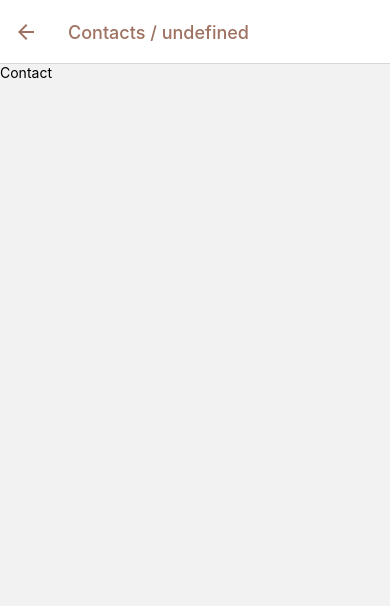
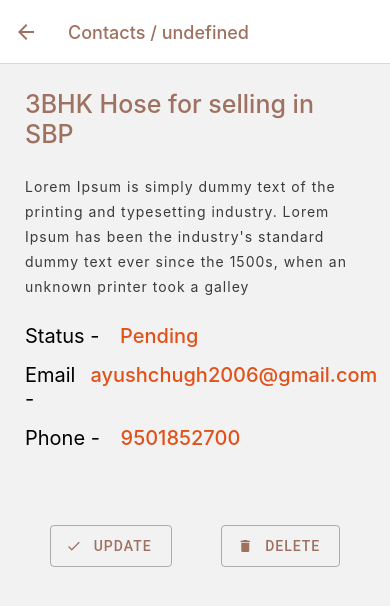
Before and after one commit to shriproperty/admin-app, a React Native app: screen /Contact in a window 390 px wide. Shown: the top 606 px of the page. Built offline with nearby package versions, Linux system fonts and the light colour scheme; no server answers.

Commit message:
contact page html and styling

```diff
--- a/App.tsx
+++ b/App.tsx
@@ -23,7 +23,7 @@ const theme = {
 const App: FC = () => {
 	return (
 		<Provider store={store}>
-			<NavigationContainer>
+			<NavigationContainer theme={theme}>
 				<StatusBar style='auto' />
 				<StackNavigation />
 			</NavigationContainer>
--- a/constants/Colors.ts
+++ b/constants/Colors.ts
@@ -2,6 +2,8 @@ const Colors = {
 	primary: '#9e7160',
 	primaryDark: '#7f5a4d',
 	secondary: '#e1521b',
+	grey: '#3C3B3B',
+	ripple: '#ddd',
 };
 
 export default Colors;
--- /dev/null
+++ b/screens/contacts/contact/index.styles.ts
@@ -0,0 +1,65 @@
+import { StyleSheet, TextStyle, ViewStyle } from 'react-native';
+import Colors from '../../../constants/Colors';
+
+interface ContactStyles {
+	container: ViewStyle;
+	subject: TextStyle;
+	message: TextStyle;
+	marginTop: TextStyle | ViewStyle;
+	infoContainer: ViewStyle;
+	infoHeading: TextStyle;
+	infoContent: TextStyle;
+	buttonContainer: ViewStyle;
+	button: ViewStyle;
+}
+
+const styles = StyleSheet.create<ContactStyles>({
+	marginTop: {
+		marginTop: 25,
+	},
+
+	container: {
+		padding: 25,
+	},
+
+	subject: {
+		color: Colors.primary,
+		fontWeight: '500',
+		fontSize: 25,
+	},
+
+	message: {
+		color: Colors.grey,
+		lineHeight: 25,
+		letterSpacing: 1,
+	},
+
+	infoContainer: {
+		flexDirection: 'row',
+		marginBottom: 15,
+	},
+
+	infoHeading: {
+		fontSize: 20,
+	},
+
+	infoContent: {
+		fontSize: 20,
+		fontWeight: '500',
+		marginLeft: 15,
+		color: Colors.secondary,
+	},
+
+	buttonContainer: {
+		flexDirection: 'row',
+		alignItems: 'center',
+		justifyContent: 'space-around',
+		marginVertical: 60,
+	},
+
+	button: {
+		padding: 3,
+	},
+});
+
+export default styles;
--- a/screens/contacts/contact/index.tsx
+++ b/screens/contacts/contact/index.tsx
@@ -1,6 +1,10 @@
+import React, { FC } from 'react';
+import { Pressable, ScrollView, Text, View } from 'react-native';
 import { NativeStackScreenProps } from '@react-navigation/native-stack';
-import React, { FC } from 'react';
-import { Text } from 'react-native';
+import { Button } from 'react-native-paper';
+
+import styles from './index.styles';
+import Colors from '../../../constants/Colors';
 
 type ContactScreenProps = NativeStackScreenProps<StackParamList, 'Contact'>;
 
@@ -9,8 +13,60 @@ interface ContactProps {
 	route: ContactScreenProps['route'];
 }
 
-const Contact: FC<ContactProps> = () => {
-	return <Text>Contact</Text>;
+const Contact: FC<ContactProps> = props => {
+	const { params } = props.route;
+
+	return (
+		<ScrollView style={styles.container}>
+			<Text style={styles.subject}>3BHK Hose for selling in SBP</Text>
+			<Text style={[styles.message, styles.marginTop]}>
+				Lorem Ipsum is simply dummy text of the printing and typesetting
+				industry. Lorem Ipsum has been the industry's standard dummy text ever
+				since the 1500s, when an unknown printer took a galley
+			</Text>
+
+			<View style={styles.marginTop}>
+				<View style={styles.infoContainer}>
+					<Text style={styles.infoHeading}>Status - </Text>
+					<Text style={styles.infoContent}>Pending</Text>
+				</View>
+
+				<View style={styles.infoContainer}>
+					<Text style={styles.infoHeading}>Email - </Text>
+					<Text style={styles.infoContent}>ayushchugh2006@gmail.com</Text>
+				</View>
+
+				<View style={styles.infoContainer}>
+					<Text style={styles.infoHeading}>Phone - </Text>
+					<Text style={styles.infoContent}>9501852700</Text>
+				</View>
+			</View>
+
+			<View style={styles.buttonContainer}>
+				<Pressable android_ripple={{ color: Colors.ripple }}>
+					<Button
+						style={styles.button}
+						mode='outlined'
+						color={Colors.primary}
+						icon='check'
+					>
+						Update
+					</Button>
+				</Pressable>
+
+				<Pressable android_ripple={{ color: Colors.ripple }}>
+					<Button
+						style={styles.button}
+						mode='outlined'
+						color={Colors.primary}
+						icon='delete'
+					>
+						Delete
+					</Button>
+				</Pressable>
+			</View>
+		</ScrollView>
+	);
 };
 
 export default Contact;
```
